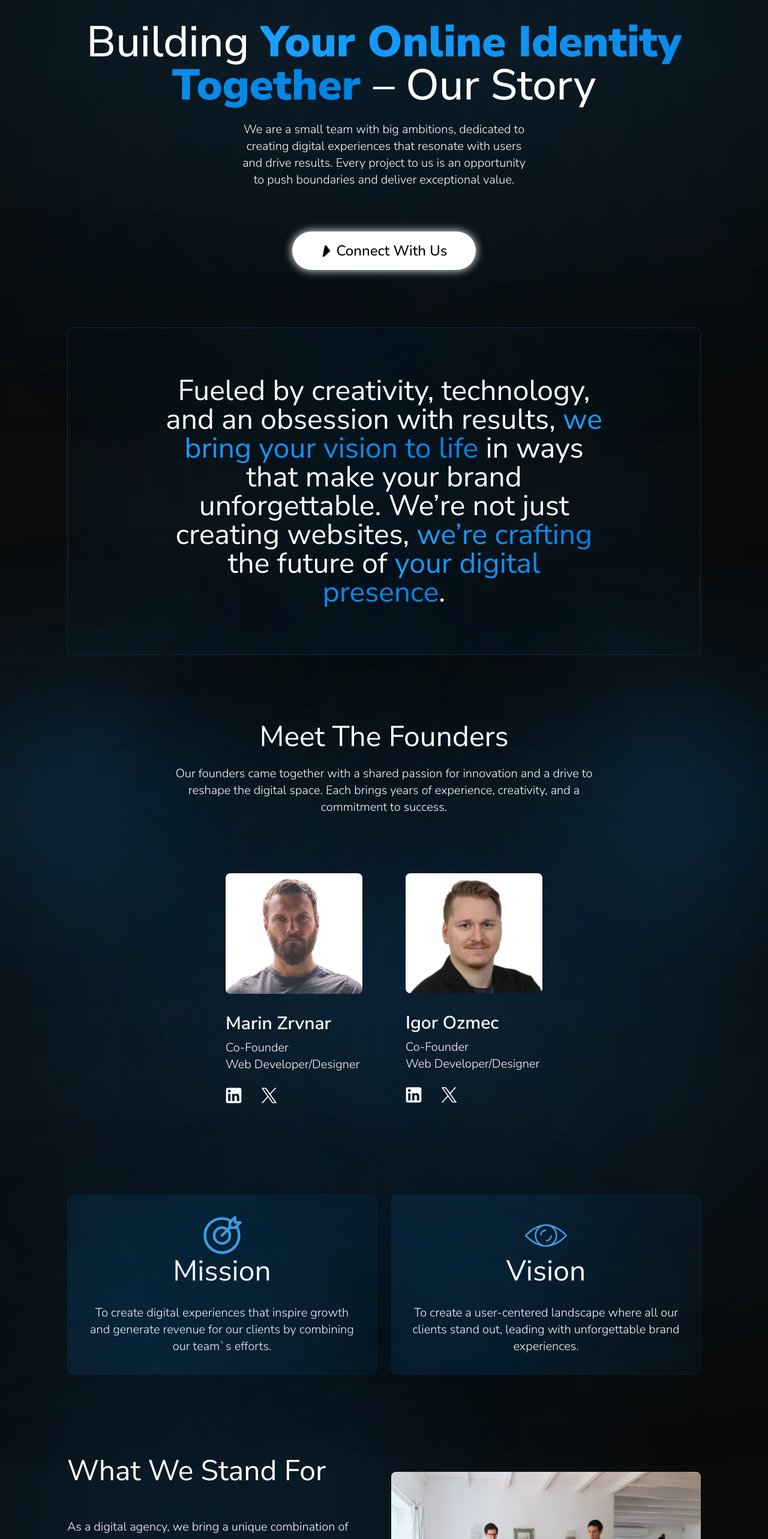
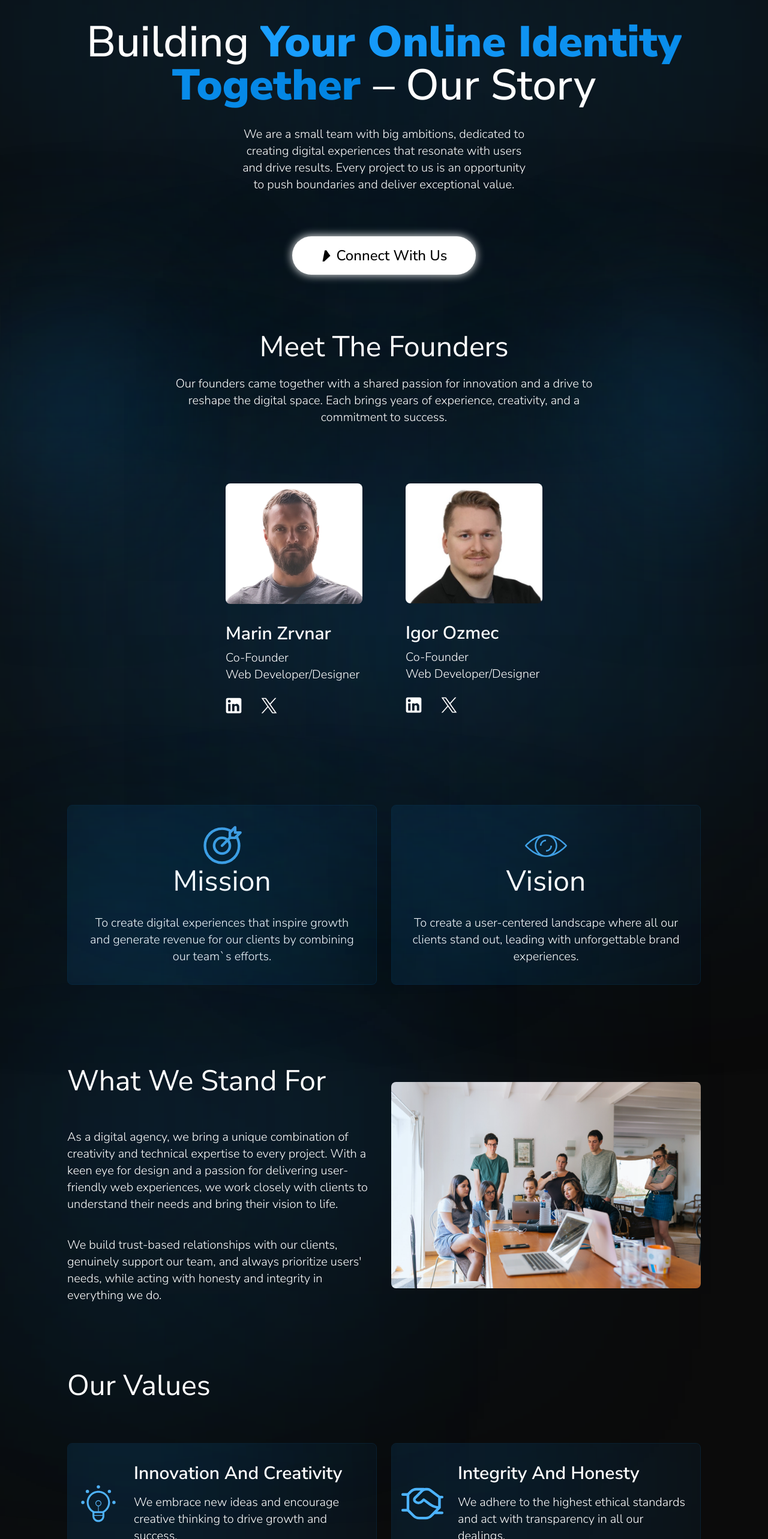
Before and after one commit to zrvnarmarin/BitLyte-Studios-Website, a Next.js app: page /about-us in a window 1280 px wide. Shown: the part 234-2800 px from the top of the page at 60% size. Built offline with nearby package versions, Linux system fonts and the light colour scheme.

Commit message:
added gradients to /contact route

```diff
--- a/app/about-us/(about-us-sections)/HeroSection.tsx
+++ b/app/about-us/(about-us-sections)/HeroSection.tsx
@@ -10,10 +10,10 @@ import { LogoForButtonRotated } from "@/app/services/[serviceId]/HeroSection";
 export default function HeroSection() {
   return (
     <HeroSectionWrapper>
+      {/* Main heading section */}
       <div className="flex flex-col items-center gap-10">
         {/* Blur background */}
         <div className="w-56 h-56 absolute top-1/2 left-1/2 transform -translate-x-1/2 -translate-y-1/2 bg-gradient-to-r from-[#1A9FFF] to-[#0086E6] z-10 blur-[230px] pointer-events-none"></div>
-
 
         <p className="text-base md:text-xl text-center font-bold text-[#ffffff] uppercase pb-2 z-30">
           About us
@@ -27,9 +27,14 @@ export default function HeroSection() {
           – Our Story
         </h1>
       </div>
-      <p className="text-xl font-light text-[#ffffff] text-center z-40 px-72">
-      We are a small team with big ambitions, dedicated to creating digital experiences that resonate with users and drive results. Every project to us is an opportunity to push boundaries and deliver exceptional value.
+
+      {/* Subheading */}
+      <p className="text-xl font-light text-[#ffffff] text-center z-40 xs:px-4 sm:px-16 md:px-24 lg:px-32 xl:px-72 pt-2">
+        We are a small team with big ambitions, dedicated to creating digital
+        experiences that resonate with users and drive results. Every project to
+        us is an opportunity to push boundaries and deliver exceptional value.
       </p>
+
       {/* CTA button */}
       <div className="relative w-full flex justify-center pt-4 md:pt-12 z-30">
         <Link href={`/contact`}>
@@ -40,12 +45,8 @@ export default function HeroSection() {
         </Link>
       </div>
 
-      {/* <div className="bg-red-400 w-full h-full flex items-center justify-center pt-4 sm:pt-8 md:pt-12 z-20">
-        <Image src={HeroImage} alt="hero_image" className="rounded-lg z-20" />
-      </div> */}
-      {/* Blur background */}
+      {/* Blur background effects */}
       <div className="w-48 h-48 absolute right-0 bg-gradient-to-r from-[#1A9FFF] to-[#0086E6] z-10 blur-[230px] pointer-events-none"></div>
-
       <div className="w-48 h-48 absolute left-0 bg-gradient-to-r from-[#1A9FFF] to-[#0086E6] z-10 blur-[230px] pointer-events-none"></div>
     </HeroSectionWrapper>
   );
--- a/app/about-us/(about-us-sections)/ValuesSection.tsx
+++ b/app/about-us/(about-us-sections)/ValuesSection.tsx
@@ -29,13 +29,13 @@ export default function WhyUsSection() {
       </div>
 
       {/* Paragraph section*/}
-      <div className="relative w-full z-20 py-4 sm:py-8 md:py-6 xl:px-36 pt-16 md:pt-16 lg:pt-24 pb-8 md:pb-8 lg:pb-2">
+      <div className="relative w-full z-20 py-4 sm:py-8 md:py-6 xl:px-36 pt-16 md:pt-16 lg:py-24 pb-8 md:pb-8 lg:pb-2">
         <h3 className="text-3xl xs:text-4xl sm:text-5xl text-[#ffffff] font-medium text-center xs:font-normal z-20 relative">
           At the end of the day, we’re more than just an agency –{" "}
           <span className="custom-text">we're your partner</span>, dedicated to{" "}
           <span className="custom-text">bringing your vision to life.</span>
         </h3>
-        {/* Blur background */}
+        {/* Blur background effects */}
         <div className="w-48 h-24 absolute right-0 bg-gradient-to-r from-[#1A9FFF] to-[#0086E6] z-10 blur-[230px] pointer-events-none"></div>
         <div className="w-48 h-24 absolute left-0 bg-gradient-to-r from-[#1A9FFF] to-[#0086E6] z-10 blur-[230px] pointer-events-none"></div>
         <div className="w-96 h-24 absolute top-1/2 left-1/2 transform -translate-x-1/2 -translate-y-1/2 bg-gradient-to-r from-[#1A9FFF] to-[#0086E6] z-10 blur-[230px] pointer-events-none"></div>
@@ -56,16 +56,16 @@ export default function WhyUsSection() {
 
 export const ValueCard = ({ title, description, icon }: ValueType) => {
   return (
-    <div className="relative overflow-hidden flex flex-col gap-6 rounded-lg p-4 py-8 border-[0.5px] border-[#0a2030] z-20">
+    <div className="relative overflow-hidden flex flex-col xl:flex-row gap-6 rounded-lg p-4 py-8 border-[0.5px] border-[#0a2030] z-20">
       <div className="flex items-center justify-center xs:justify-start sm:justify-center">
         {icon()}
       </div>
 
       <div className="flex flex-col gap-2">
-        <h3 className="text-[#ffffff] font-semibold text-2xl xs:text-3xl text-center xs:text-start sm:text-center z-20">
+        <h3 className="text-[#ffffff] font-semibold text-2xl xs:text-3xl text-center xs:text-start sm:text-center xl:text-start z-20">
           {title}
         </h3>
-        <p className="text-lg xs:text-xl font-light text-[#ffffff] text-center xs:text-start sm:text-center pt-2 z-20">
+        <p className="text-lg xs:text-xl font-light text-[#ffffff] text-center xs:text-start sm:text-center xl:text-start pt-2 z-20">
           {description}
         </p>
       </div>
--- a/app/about-us/page.tsx
+++ b/app/about-us/page.tsx
@@ -11,7 +11,7 @@ export default function Home() {
   return (
     <main className="flex min-h-screen h-full flex-col items-center bg-[#ffffff]">
       <HeroSection />
-      <IntroSection />
+      {/* <IntroSection /> */}
       <MeetTheFoundersSection />
       <MissionAndVision />
       <WhatWeStandForSection />
--- a/app/contact/(contact-sections)/AfterProposalSection.tsx
+++ b/app/contact/(contact-sections)/AfterProposalSection.tsx
@@ -10,6 +10,7 @@ export default function AfterProposalSection() {
       </h2>
 
       <div className="grid grid-cols-1 md:grid-cols-2 xl:grid-cols-3 gap-6 pt-4 sm:pt-8 md:pt-12">
+      <div className="w-32 h-32 absolute top-0 left-1/2 transform -translate-x-1/2 -translate-y-1/2 bg-gradient-to-r from-[#1A9FFF] to-[#0086E6] z-10 blur-[230px] pointer-events-none"></div>
         {afterProposalSteps.map((step) => (
           <ProcessStepCard
             id={step.id}
--- a/app/contact/(contact-sections)/ContactForm.tsx
+++ b/app/contact/(contact-sections)/ContactForm.tsx
@@ -9,15 +9,9 @@ import { LogoForButtonRotated } from "@/app/services/[serviceId]/HeroSection";
 export default function ContactForm() {
   return (
     // Form container
-    <div className="flex flex-col gap-8 z-20 overflow-hidden relative px-4 py-6 md:px-10 sm:px-8 sm:py-10 md:py-14 lg:px-6 lg:py-10 xl:px-12 xl:py-12 rounded-lg border-[0.5px] border-[#0a2030]">
-
-      {/* <div className="w-64 h-64 absolute left-0 top-0 bg-gradient-to-r from-[#1A9FFF] to-[#0086E6] z-10 blur-[830px]"></div> */}
-      {/* <div className="w-64 h-64 absolute right-0 top-0 bg-gradient-to-r from-[#1A9FFF] to-[#0086E6] z-10 blur-[830px]"></div> */}
-
+    <div className="flex flex-col gap-8 z-20 overflow-hidden relative px-4 py-6 md:px-10 sm:px-8 sm:py-10 md:py-14 lg:px-6 lg:py-10 xl:px-12 xl:py-12 rounded-lg border-[0.5px] border-[#0a2030] bg-[#]">
+      {/* Blur effect background */}
       <div className="w-96 h-96 absolute top-1/2 left-1/2 transform -translate-x-1/2 -translate-y-1/2 bg-gradient-to-r from-[#1a4869] to-[#002139] z-10 blur-[230px]"></div>
-
-      {/* <div className="w-80 h-80 absolute left-0 bottom-0 bg-gradient-to-r from-[#1a4869] to-[#002139] z-10 blur-[230px]"></div>
-      <div className="w-80 h-80 absolute right-0 bottom-0 bg-gradient-to-r from-[#1a4869] to-[#002139] z-10 blur-[230px]"></div> */}
 
       <h2 className="w-full text-[#ffffff] font-semibold text-center text-3xl pb-4 z-20">
         Talk to us about{" "}
--- a/app/contact/(contact-sections)/HeroSection.tsx
+++ b/app/contact/(contact-sections)/HeroSection.tsx
@@ -14,6 +14,11 @@ import ContactForm from "./ContactForm";
 export default function HeroSection() {
   return (
     <HeroSectionWrapper>
+      {/* Blur background effects */}
+      {/* Blur background */}
+      <div className="w-32 h-32 absolute top-0 left-1/2 transform -translate-x-1/2 -translate-y-1/2 bg-gradient-to-r from-[#1A9FFF] to-[#0086E6] z-10 blur-[230px] pointer-events-none"></div>
+      <div className="w-48 h-48 absolute right-0 bg-gradient-to-r from-[#1A9FFF] to-[#0086E6] z-10 blur-[230px] pointer-events-none"></div>
+      <div className="w-48 h-48 absolute left-0 bg-gradient-to-r from-[#1A9FFF] to-[#0086E6] z-10 blur-[230px] pointer-events-none"></div>
       {/* <div className="lg:w-48 lg:h-48 absolute top-1/2 left-1/2 transform -translate-x-1/2 -translate-y-1/2 bg-gradient-to-r from-[#1A9FFF] to-[#0086E6] z-10 blur-[230px] pointer-events-none"></div> */}
 
       <div className="flex flex-col items-center gap-10">
```
